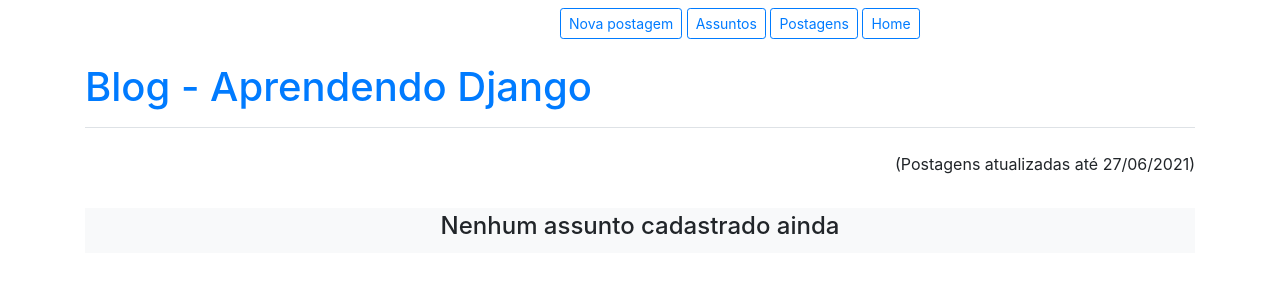
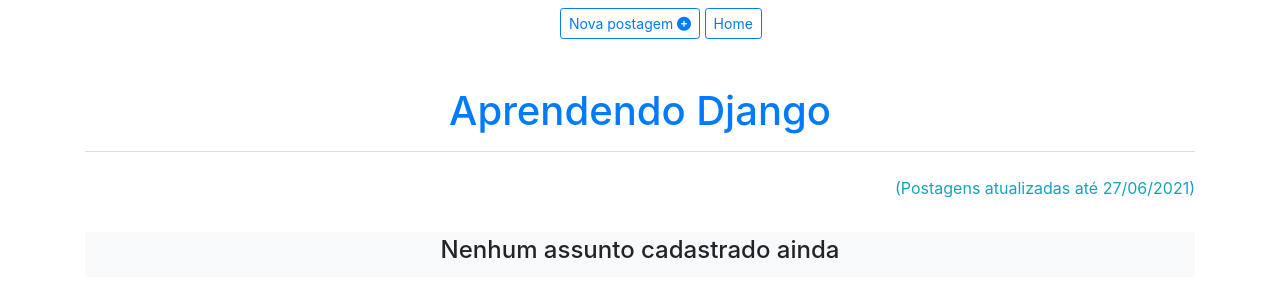
Before and after one commit to WENDEL4891/blog, a Django app: page /blog/ in a window 1280 px wide. Shown: the top 300 px of the page. Run offline with Django 3.2, Linux system fonts and the light colour scheme; data that the repository does not hold is empty; some libraries are stand-ins or nearby versions.

Commit message:
Blog funcional, mas sem contas de usuários ainda.

```diff
--- a/blog/templates/blog/base.html
+++ b/blog/templates/blog/base.html
@@ -2,27 +2,24 @@
 
 <!DOCTYPE html>
 <html lang="pt-br">
+
 <head>
     <meta charset="UTF-8">
     <meta http-equiv="X-UA-Compatible" content="IE=edge">
-    <meta name="viewport" content="width=device-width, initial-scale=1.0">
-    {% bootstrap_css %}
+    <meta name="viewport" content="width=device-width, initial-scale=1.0"> {% bootstrap_css %}
+    <script src="https://kit.fontawesome.com/96c7868b89.js" crossorigin="anonymous"></script>
     <title>Blog - Aprendendo Django</title>
 </head>
+
 <body>
     <div class="container">
         <div class="row mt-2">
             <div class="col-md-5"></div>
             <div class="col-md-7">
-                <div class="btn btn-outline-primary btn-sm">
-                    <a href="{% url 'new_post' %}">Nova postagem</a>
-                </div>
-                <div class="btn btn-outline-primary btn-sm">
-                    <a href="{% url 'topics' %}">Assuntos</a>
-                </div>
-                <div class="btn btn-outline-primary btn-sm">
-                    <a href="{% url 'posts' %}">Postagens</a>
-                </div>
+                <button class="btn btn-outline-primary btn-sm">
+                    <a href="{% url 'new_post' %}">Nova postagem  <i class="fas fa-plus-circle"></i></a>
+                    <i class="bi bi-plus"></i>
+                </button>
                 <button class="btn btn-outline-primary btn-sm">
                     <a href="{% url 'index' %}">Home</a>
                 </button>
@@ -30,15 +27,13 @@
         </div>
     </div>
     <div class="container">
-        <div class="pb-2 mt-4 mb-2 border-bottom">
+        <div class="pb-2 mt-5 mb-2 border-bottom">
             <a href="{% url 'index' %}">
-                <h1>Blog - Aprendendo Django</h1>
+                <h1 class="text-center">Aprendendo Django</h1>
             </a>
         </div>
     </div>
-    {% block content %}
-    {% endblock content %}
+    {% block content %} {% endblock content %} {% bootstrap_javascript jquery='full' %}
+</body>
 
-    {% bootstrap_javascript jquery='full' %}
-</body>
 </html>
--- a/blog/templates/blog/index.html
+++ b/blog/templates/blog/index.html
@@ -4,14 +4,21 @@
 
 <div class="container">
     <div class="pb-2 mt-4 mb-2 text-right">
-        <p>(Postagens atualizadas até {{ datetime_now }})</p>
+        <p class="text-info">(Postagens atualizadas até {{ datetime_now }})</p>
     </div>
 
 
-    {% for post in posts %}
-    <h5>Título: {{ post }}</h5>
-    <h6>Postagem em: {{post.date_added}}</h6>
-    <p class="text-justify"> {{ post.text }} </p>
+    {% for shorted_post in shorted_posts %}
+    <h4>
+        <a class="text-success" href="{% url 'post' shorted_post.id %}">
+            {{ shorted_post.title }}
+        </a>
+    </h4>
+    <h6 class="text-info">Postado em: {{shorted_post.date_added}}</h6>
+    <p class="text-justify">
+        {{ shorted_post.text }} <br>
+        <a href="{% url 'post' shorted_post.id %}">( Continuar lendo ... )</a>
+    </p>
     <hr class="mt-2 mb-4" /> {% empty %}
     <div class='bg-light p-1 text-center'>
         <h4>Nenhum assunto cadastrado ainda</h4>
--- a/blog/urls.py
+++ b/blog/urls.py
@@ -15,11 +15,12 @@ Including another URLconf
 """
 from django.contrib import admin
 from django.urls import path, include
-from .views import index, topics, posts, new_post
+from .views import index, topics, new_post, post, edit_post
 
 urlpatterns = [
     path('', index, name='index'),
     path('topics/', topics, name='topics'),
-    path('posts/', posts, name='posts'),
+    path('post/<int:pk>', post, name='post'),
     path('new_post/', new_post, name='new_post'),
+    path('edit_post/<int:pk>', edit_post, name='edit_post'),
 ]
--- a/blog/views.py
+++ b/blog/views.py
@@ -1,13 +1,22 @@
-from django.shortcuts import render
+from django.shortcuts import render, redirect
 from datetime import datetime
 from .models import Post
+from .forms import PostForm
 
 # Create your views here.
 def index(request):
     datetime_now = datetime.now().strftime("%d/%m/%Y")
     posts = Post.objects.order_by('-date_added')
+    shorted_posts = [
+        {
+            'id': post.id,
+            'title': post.title,
+            'text': post.text[:350],
+            'date_added': post.date_added
+        } for post in posts
+    ]
     context = {
-        'posts': posts,
+        'shorted_posts': shorted_posts,
         'datetime_now': datetime_now
     }
     return render(request, 'blog/index.html', context)
@@ -15,8 +24,32 @@ def index(request):
 def topics(request):
     return render(request, 'blog/topics.html')
 
-def posts(request):
-    return render(request, 'blog/posts.html')
+def new_post(request):
+    if (request.method != "POST"):
+        form = PostForm()
+    else:
+        form = PostForm(request.POST)
+        if form.is_valid():
+            form.save()
+            return redirect('..')
+    context = {'form': form}
+    return render(request, 'blog/new_post.html', context)
 
-def new_post(request):
-    return render(request, 'blog/new_post.html')
+def post(request, pk):
+    post = Post.objects.get(id=pk)
+    return render(request, 'blog/post.html', {'post': post})
+
+def edit_post(request, pk):
+    post = Post.objects.get(id=pk)
+    if (request.method != "POST"):
+        form = PostForm(instance=post)
+    else:
+        form = PostForm(instance=post, data=request.POST)
+        if form.is_valid():
+            form.save()
+            return redirect('..')
+    context = {
+        'post': post,
+        'form': form,
+    }
+    return render(request, 'blog/edit_post.html', context)
--- a/mysite/settings.py
+++ b/mysite/settings.py
@@ -25,7 +25,7 @@ SECRET_KEY = 'django-insecure-wf66f1tco#@sx(*str!6pl3rulm3bsum1whq-o%vw19xh$q@hf
 # SECURITY WARNING: don't run with debug turned on in production!
 DEBUG = True
 
-ALLOWED_HOSTS = []
+ALLOWED_HOSTS = ['*']
 
 
 # Application definition
```
Also changed, not shown: blog/forms.py (added, +12 -0 lines), blog/templates/blog/edit_post.html (added, +22 -0 lines), blog/templates/blog/new_post.html (+8 -2 lines), blog/templates/blog/post.html (added, +16 -0 lines), blog/templates/blog/posts.html (deleted, +0 -9 lines).
